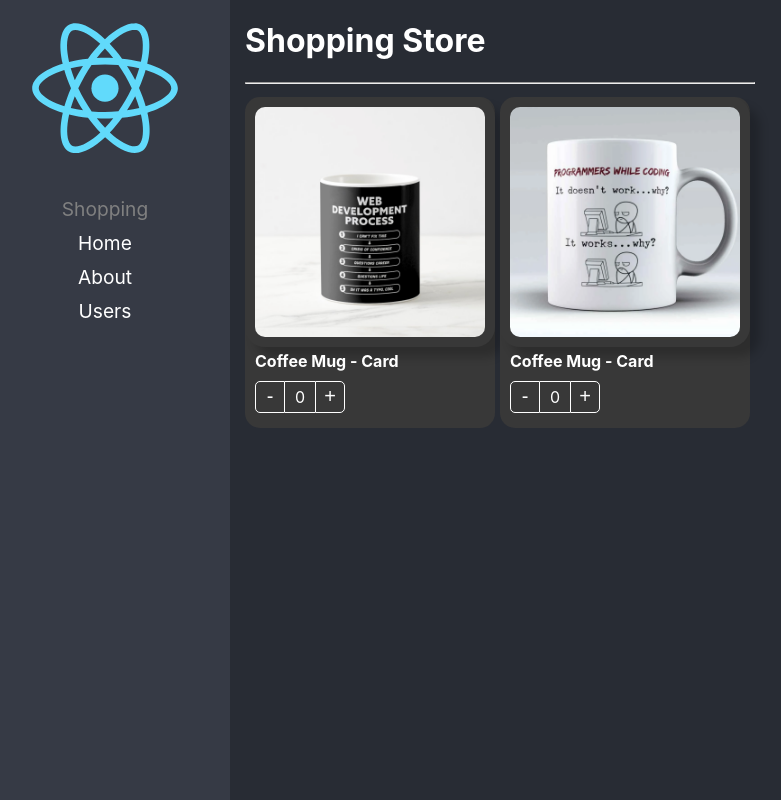
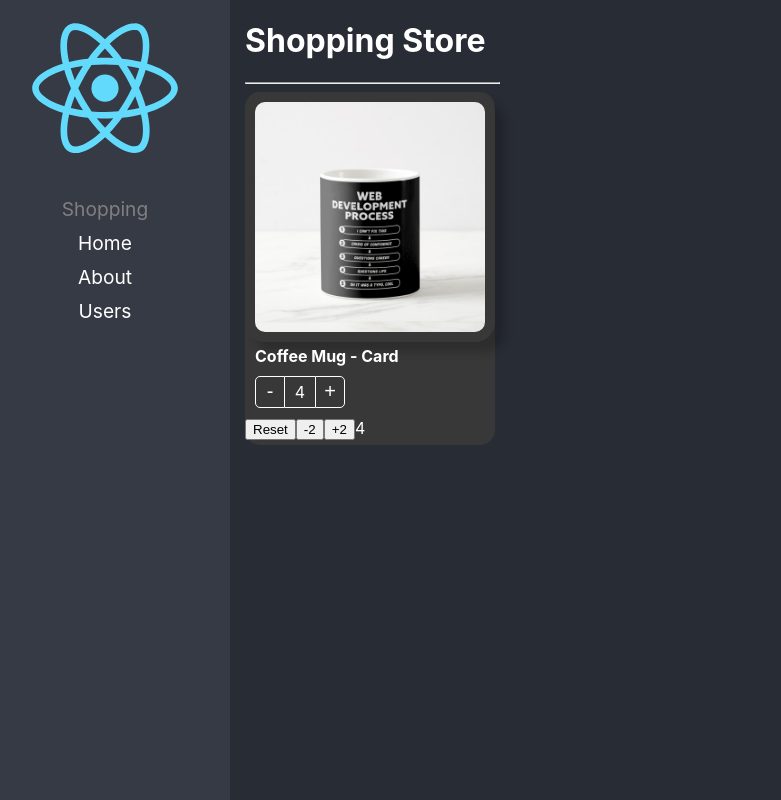
Before and after one commit to acmaccan/reimagined-bassoon, a React (Create React App) app: page / in a window 1280 px wide. Shown: the whole page, without its empty margins (20-801 px from the left). Built offline with nearby package versions, Linux system fonts and the light colour scheme.

Commit message:
Component State Initializer

```diff
--- a/src/02-component-patterns/components/ProductButtons.tsx
+++ b/src/02-component-patterns/components/ProductButtons.tsx
@@ -1,4 +1,4 @@
-import { useContext } from 'react'
+import { useCallback, useContext } from 'react'
 import { ProductContext } from './ProductCard'
 import styles from '../styles/styles.module.css'
 
@@ -13,7 +13,12 @@ export const ProductButtons = ({ className, style }: Props) =>
   //   increaseBy,
   // }: ProductButtonsProps
   {
-    const { increaseBy, counter } = useContext(ProductContext)
+    const { increaseBy, counter, maxCount } = useContext(ProductContext)
+
+    const isMaxReached = useCallback(
+      () => !!maxCount && counter === maxCount,
+      [counter, maxCount]
+    )
 
     return (
       <div className={`${styles.buttonsContainer} ${className}`} style={style}>
@@ -21,7 +26,10 @@ export const ProductButtons = ({ className, style }: Props) =>
           -
         </button>
         <div className={styles.countLabel}>{counter}</div>
-        <button className={styles.buttonAdd} onClick={() => increaseBy(+1)}>
+        <button
+          className={`${styles.buttonAdd} ${isMaxReached() && styles.disabled}`}
+          onClick={() => increaseBy(+1)}
+        >
           +
         </button>
       </div>
--- a/src/02-component-patterns/components/ProductCard.tsx
+++ b/src/02-component-patterns/components/ProductCard.tsx
@@ -1,6 +1,12 @@
 import { useProduct } from '../hooks/useProduct'
-import { createContext, ReactElement } from 'react'
-import { onChangeArgs, Product, ProductContextProps } from '../interfaces/products.interfaces'
+import { createContext } from 'react'
+import {
+  InitialValues,
+  onChangeArgs,
+  ProductCardHandlers,
+  Product,
+  ProductContextProps,
+} from '../interfaces/products.interfaces'
 import styles from '../styles/styles.module.css'
 
 export const ProductContext = createContext({} as ProductContextProps)
@@ -8,11 +14,13 @@ const { Provider } = ProductContext
 
 export interface Props {
   product: Product
-  children?: ReactElement | ReactElement[]
+  // children?: ReactElement | ReactElement[]
+  children?: (args: ProductCardHandlers) => JSX.Element
   className?: string
   style?: React.CSSProperties
   onChange?: (args: onChangeArgs) => void
   value?: number
+  initialValues?: InitialValues
 }
 
 export const ProductCard = ({
@@ -21,9 +29,15 @@ export const ProductCard = ({
   className,
   style,
   onChange,
-  value
+  value,
+  initialValues,
 }: Props) => {
-  const { counter, increaseBy } = useProduct({ onChange, product, value })
+  const { counter, increaseBy, maxCount, isMaxCountReached, reset } = useProduct({
+    onChange,
+    product,
+    value,
+    initialValues,
+  })
 
   return (
     <Provider
@@ -31,10 +45,19 @@ export const ProductCard = ({
         product,
         counter,
         increaseBy,
+        maxCount,
       }}
     >
       <div className={`${styles.productCard} ${className}`} style={style}>
-        {children}
+        {children &&
+          children({
+            count: counter,
+            isMaxCountReached,
+            maxCount: initialValues?.maxCount,
+            product,
+            increaseBy,
+            reset,
+          })}
       </div>
     </Provider>
   )
--- a/src/02-component-patterns/hooks/useProduct.ts
+++ b/src/02-component-patterns/hooks/useProduct.ts
@@ -1,31 +1,49 @@
-import { useState, useEffect } from 'react'
-import { onChangeArgs, Product } from '../interfaces/products.interfaces'
+import { useState, useEffect, useRef } from 'react'
+import {
+  InitialValues,
+  onChangeArgs,
+  Product,
+} from '../interfaces/products.interfaces'
 
 interface useProductArgs {
   product: Product
   onChange?: (args: onChangeArgs) => void
   value?: number
+  initialValues?: InitialValues
 }
 
 export const useProduct = ({
   onChange,
   product,
   value = 0,
+  initialValues,
 }: useProductArgs) => {
-  const [counter, setCounter] = useState(value)
+  const [counter, setCounter] = useState<number>(initialValues?.count || value)
+  const isMounted = useRef(false)
 
   const increaseBy = (value: number) => {
-    const newValue = Math.max(counter + value, 0)
+    let newValue = Math.max(counter + value, 0)
+    if (initialValues?.maxCount) {
+      newValue = Math.min(newValue, initialValues.maxCount)
+    }
     setCounter(newValue)
     onChange && onChange({ count: newValue, product })
   }
 
+  const reset = () => {
+    setCounter(initialValues?.count || value)
+  }
+
   useEffect(() => {
+    if (!isMounted.current) return
     setCounter(value)
   }, [value])
 
   return {
     counter,
     increaseBy,
+    isMaxCountReached: !!initialValues?.count && initialValues.maxCount === counter,
+    maxCount: initialValues?.maxCount,
+    reset
   }
 }
--- a/src/02-component-patterns/pages/ShoppingPage.tsx
+++ b/src/02-component-patterns/pages/ShoppingPage.tsx
@@ -4,64 +4,46 @@ import {
   ProductImage,
   ProductName,
 } from '../components'
-import { Product } from '../interfaces/products.interfaces'
 import '../styles/custom-styles.css'
-import { useShoppingCart } from '../hooks/useShoppinCart'
 import { products } from '../data/products'
 
+const product = products[0]
+
 export const ShoppingPage = () => {
-  const { shoppingCart, onProductCountChange } = useShoppingCart()
-
   return (
     <div>
       <h1>Shopping Store</h1>
       <hr />
-      <div
-        style={{
-          display: 'flex',
-          flexDirection: 'row',
-          flexWrap: 'wrap',
+
+      <ProductCard
+        key={product.id}
+        product={product}
+        className='bg-dark text-white'
+        initialValues={{
+          count: 4,
+          maxCount: 10,
         }}
       >
-        {products.map((product: Product) => (
-          <ProductCard
-            key={product.id}
-            product={product}
-            className='bg-dark text-white'
-            onChange={onProductCountChange}
-            value={shoppingCart[product.id]?.count || 0}
-          >
+        {({ reset, count, increaseBy, isMaxCountReached }) => (
+          <>
             <ProductImage
               className='custom-image'
               style={{ boxShadow: '10px 10px 10px rgba(0,0,0,0.2)' }}
             />
             <ProductName className='text-bold' />
             <ProductButtons className='custom-buttons' />
-          </ProductCard>
-        ))}
-      </div>
 
-      <div className='shopping-cart'>
-        {Object.entries(shoppingCart).map(([key, productInCart]) => (
-          <ProductCard
-            key={key}
-            product={productInCart}
-            className='bg-dark text-white'
-            style={{ width: '100px' }}
-            onChange={onProductCountChange}
-            value={productInCart.count}
-          >
-            <ProductImage
-              className='custom-image'
-              style={{ boxShadow: '10px 10px 10px rgba(0,0,0,0.2)' }}
-            />
-            <ProductButtons
-              className='custom-buttons'
-              style={{ display: 'flex', justifyContent: 'center' }}
-            />
-          </ProductCard>
-        ))}
-      </div>
+            <button onClick={reset}>Reset</button>
+            <button onClick={() => increaseBy(-2)}>-2</button>
+
+            {!isMaxCountReached && (
+              <button onClick={() => increaseBy(2)}>+2</button>
+            )}
+            <span>{count}</span>
+            {/* {JSON.stringify(args, null, 3)} */}
+          </>
+        )}
+      </ProductCard>
     </div>
   )
 }
--- a/src/02-component-patterns/styles/styles.module.css
+++ b/src/02-component-patterns/styles/styles.module.css
@@ -60,3 +60,9 @@
 .buttonAdd:hover {
     background-color: rgba(0, 0, 0, 0.1);
 }
+
+.disabled {
+    border-color: grey !important;
+    border-left: 1px solid white !important;
+    color: grey !important;
+}
```
Also changed, not shown: src/02-component-patterns/interfaces/products.interfaces.ts (+16 -0 lines).
